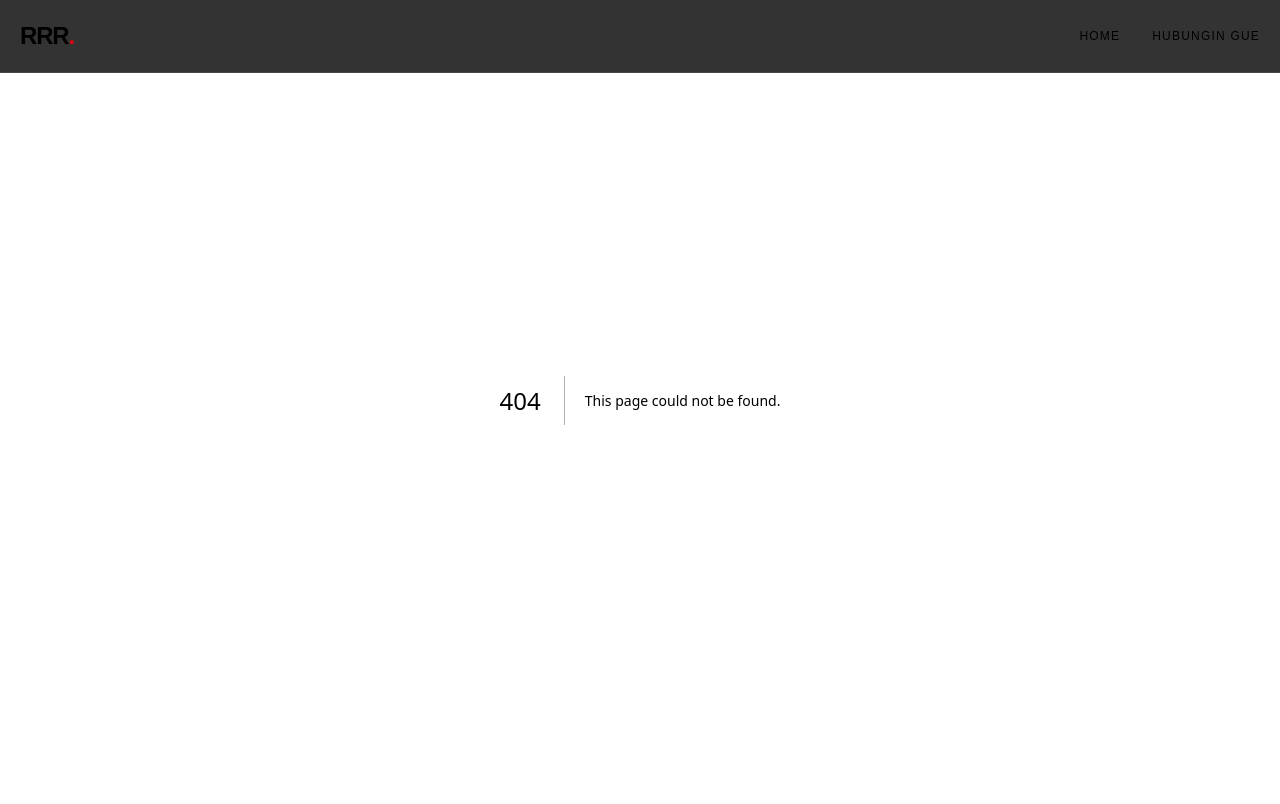
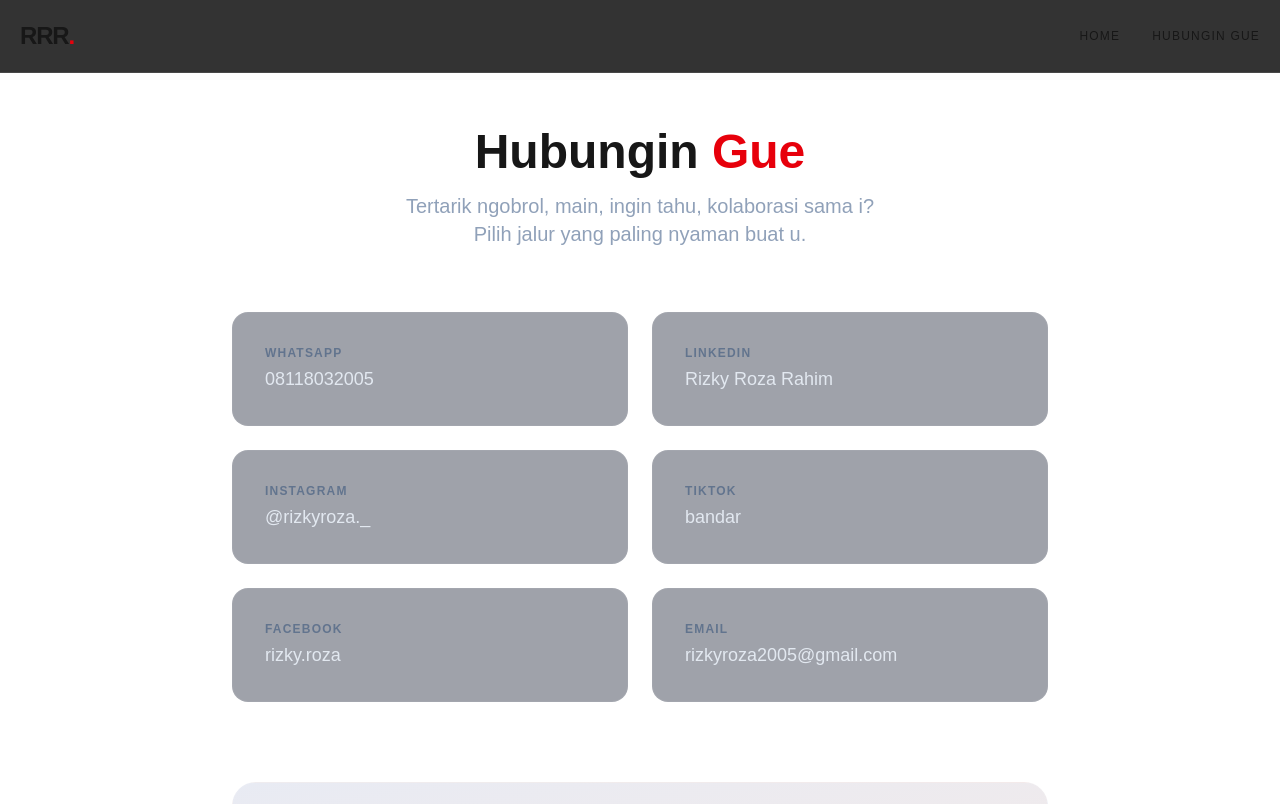
Before and after one commit to RizkyRR27/PORTOIKI, a Next.js app: page /HUBi in a window 1280 px wide. Before the commit this address had no page. Shown: the top 804 px of the page. Built offline with nearby package versions, Linux system fonts and the light colour scheme.

Commit message:
nambah tiktok

```diff
--- /dev/null
+++ b/app/HUBi/page.tsx
@@ -0,0 +1,56 @@
+import React from 'react';
+import Breadcrumb from '@/components/Breadcrumb';
+
+export default function ContactPage() {
+  const socialLinks = [
+    { name: 'WhatsApp', val: '08118032005', url: 'https://wa.me/628118032005', color: 'hover:border-green-500' },
+    { name: 'LinkedIn', val: 'Rizky Roza Rahim', url: 'https://www.linkedin.com/in/rizky-roza-801a6a287', color: 'hover:border-blue-500' },
+    { name: 'Instagram', val: '@rizkyroza._', url: 'https://instagram.com/rizkyroza._', color: 'hover:border-pink-500' },
+    { name: 'TikTok', val: 'bandar', url: 'https://www.tiktok.com/@whosiap4', color: 'hover:border-purple-500' },
+    { name: 'Facebook', val: 'rizky.roza', url: 'https://www.facebook.com/rizky.roza', color: 'hover:border-blue-700' },
+    { name: 'Email', val: 'rizkyroza2005@gmail.com', url: 'mailto:rizkyroza2005@gmail.com', color: 'hover:border-red-600' },
+  ];
+
+  return (
+    <div className="pt-32 px-10 max-w-4xl mx-auto pb-20">
+      <header className="text-center mb-16 animate-fadeInDown">
+        <h1 className="text-5xl font-extrabold mb-4">Hubungin <span className="text-red-600 inline-block hover:animate-glow transition-all">Gue</span></h1>
+        <p className="text-xl text-slate-400">
+          Tertarik ngobrol, main, ingin tahu, kolaborasi sama i? <br/>
+          Pilih jalur yang paling nyaman buat u.
+        </p>
+      </header>
+
+      <div className="grid grid-cols-1 md:grid-cols-2 gap-6">
+        {socialLinks.map((item, index) => (
+          <a
+            key={item.name}
+            href={item.url}
+            target="_blank"
+            rel="noopener noreferrer"
+            className={`group p-8 bg-slate-900/40 border border-white/5 rounded-2xl transition-all duration-300 transform hover:-translate-y-2 hover:bg-slate-900 ${item.color} animate-fadeInUp`}
+            style={{ animationDelay: `${index * 0.1}s` }}
+          >
+            <div className="flex justify-between items-center">
+              <div>
+                <p className="text-xs font-bold uppercase tracking-widest text-slate-500 mb-1 group-hover:text-white transition-colors">
+                  {item.name}
+                </p>
+                <p className="text-lg font-medium text-slate-200">{item.val}</p>
+              </div>
+              <div className="text-2xl opacity-0 group-hover:opacity-100 transition-opacity duration-300 transform group-hover:translate-x-2">
+                →
+              </div>
+            </div>
+          </a>
+        ))}
+      </div>
+
+      <div className="mt-20 p-8 border border-white/5 rounded-3xl bg-gradient-to-br from-blue-900/10 to-red-900/10 text-center hover:border-blue-500/30 transition-all duration-500 animate-fadeInUp">
+        <h3 className="text-2xl font-bold mb-2">Lokasi Saat Ini</h3>
+        <p className="text-slate-400">Sedang menempuh pendidikan di <span className="text-white">Politeknik Negeri Malang</span></p>
+      </div>
+      <Breadcrumb />
+    </div>
+  );
+}
```
